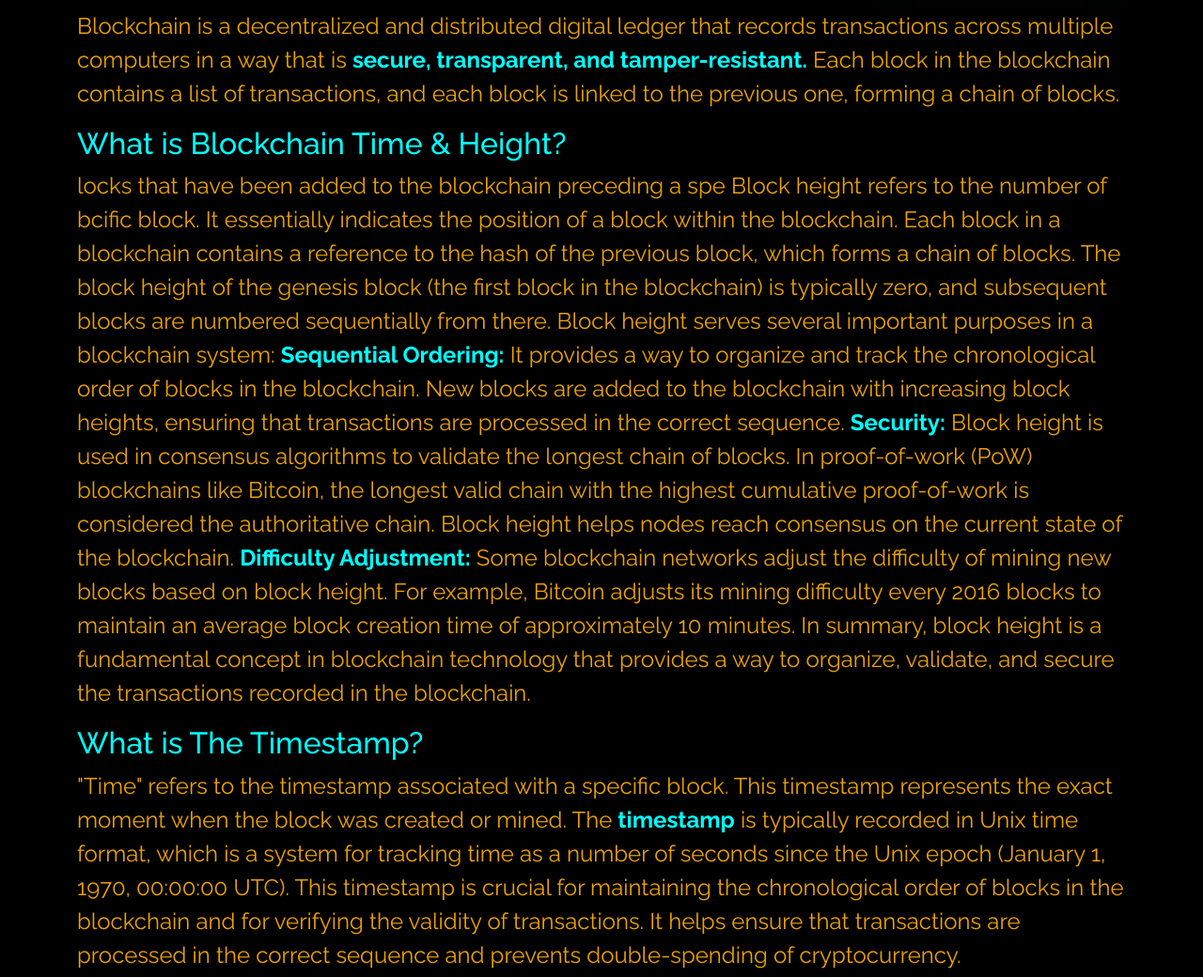
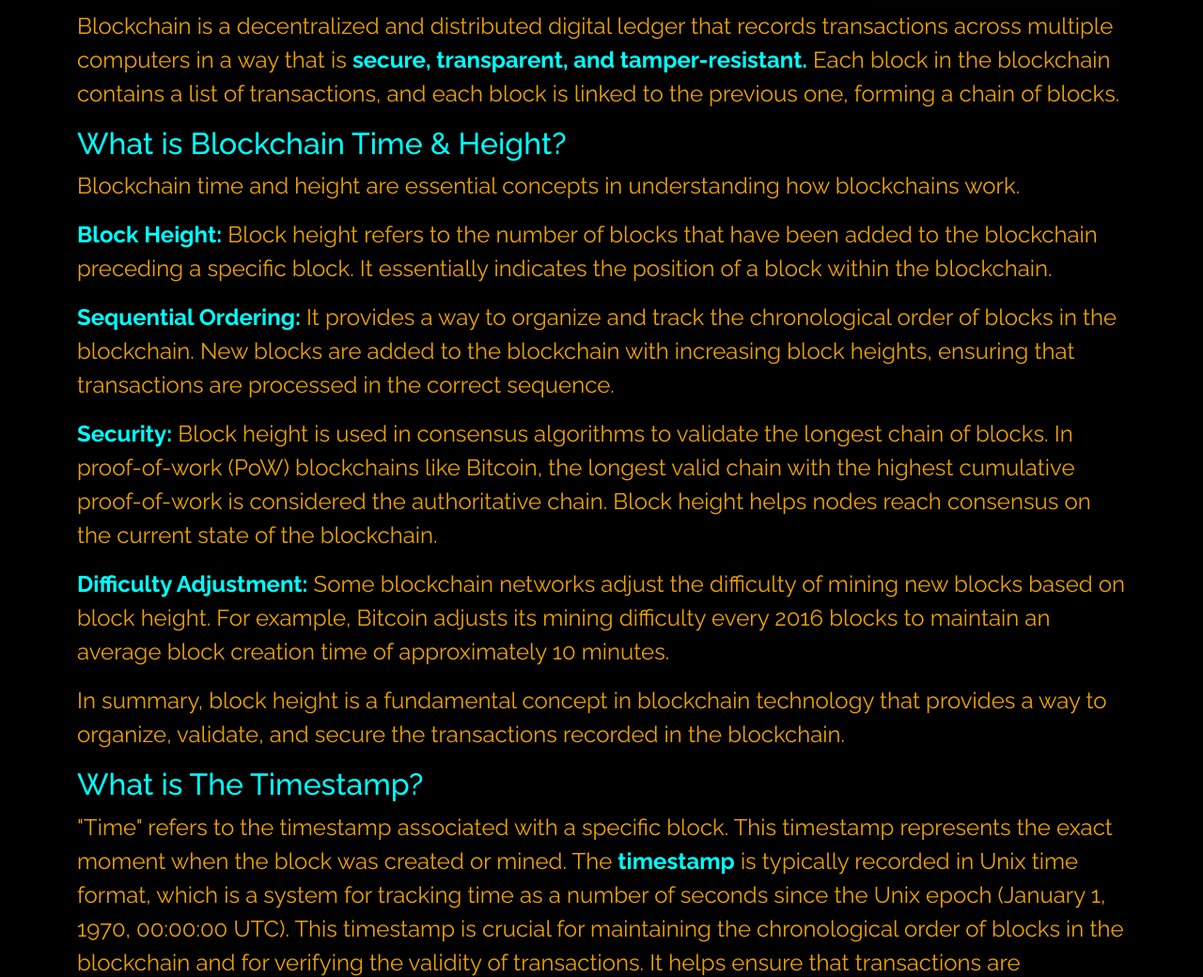
Before and after one commit to notAnotherAverageJoe/bit_buddy, a Flask app: page /blockchain in a window 1280 px wide. Shown: the part 429-1469 px from the top of the page at 94% size. Run offline with Flask 3, Linux system fonts and the light colour scheme; data that the repository does not hold is empty.

Commit message:
fixed text

```diff
--- a/templates/crypto_api/blockchaininfo.html
+++ b/templates/crypto_api/blockchaininfo.html
@@ -25,37 +25,30 @@
     </div>
     <div>
         <h2>What is Blockchain Time & Height?</h2>
-        <p class="information-text">locks that have been
-            added to the blockchain preceding a spe
-            Block height refers to the number of bcific block.
-            It essentially indicates the position of a block within the blockchain.
+        <p class="information-text">
+            Blockchain time and height are essential concepts in understanding how blockchains work.
+        </p>
+        <p class="information-text">
+            <strong>Block Height:</strong>
+            Block height refers to the number of blocks that have been added to the blockchain preceding a specific block. It essentially indicates the position of a block within the blockchain.
+        </p>
+        <p class="information-text">
+            <strong>Sequential Ordering:</strong>
+            It provides a way to organize and track the chronological order of blocks in the blockchain. New blocks are added to the blockchain with increasing block heights, ensuring that transactions are processed in the correct sequence.
+        </p>
+        <p class="information-text">
+            <strong>Security:</strong>
+            Block height is used in consensus algorithms to validate the longest chain of blocks. In proof-of-work (PoW) blockchains like Bitcoin, the longest valid chain with the highest cumulative proof-of-work is considered the authoritative chain. Block height helps nodes reach consensus on the current state of the blockchain.
+        </p>
+        <p class="information-text">
+            <strong>Difficulty Adjustment:</strong>
+            Some blockchain networks adjust the difficulty of mining new blocks based on block height. For example, Bitcoin adjusts its mining difficulty every 2016 blocks to maintain an average block creation time of approximately 10 minutes.
+        </p>
+        <p class="information-text">
+            In summary, block height is a fundamental concept in blockchain technology that provides a way to organize, validate, and secure the transactions recorded in the blockchain.
+        </p>
+    </div>
 
-            Each block in a blockchain contains a
-            reference to the hash of the previous block,
-            which forms a chain of blocks. The block height of
-            the genesis block (the first block in the blockchain) is typically zero,
-            and subsequent blocks are numbered sequentially from there.
-
-            Block height serves several important purposes in a blockchain system:
-
-            <strong>Sequential Ordering:</strong> It provides a way to organize and track the
-            chronological order of blocks in the blockchain.
-            New blocks are added to the blockchain with increasing block heights, ensuring
-             that transactions are processed in the correct sequence.
-            <strong>Security:</strong> Block height is used in consensus algorithms to
-            validate the longest chain of blocks. In proof-of-work (PoW)
-            blockchains like Bitcoin, the longest valid chain with the highest cumulative
-            proof-of-work is considered the authoritative chain. Block height helps nodes reach
-            consensus on the current state of the blockchain.
-            <strong>Difficulty Adjustment:</strong> Some blockchain networks adjust the
-            difficulty of mining new blocks based on block height.
-            For example, Bitcoin adjusts its mining difficulty every 2016 blocks to maintain an
-            average block creation time of approximately 10 minutes.
-            In summary, block height is a fundamental concept in blockchain
-            technology that provides a way to organize, validate, and secure the transactions
-             recorded in the blockchain.
-           </p>
-        </div>
 
         <div>
             <h2>What is The Timestamp?</h2>
```
Also changed, not shown: notes.txt (+0 -88 lines), project_ideas_proposals/initial_project_ideas.md (renamed from initial_project_ideas.md), project_ideas_proposals/project_proposal.md (renamed from project_proposal.md).
